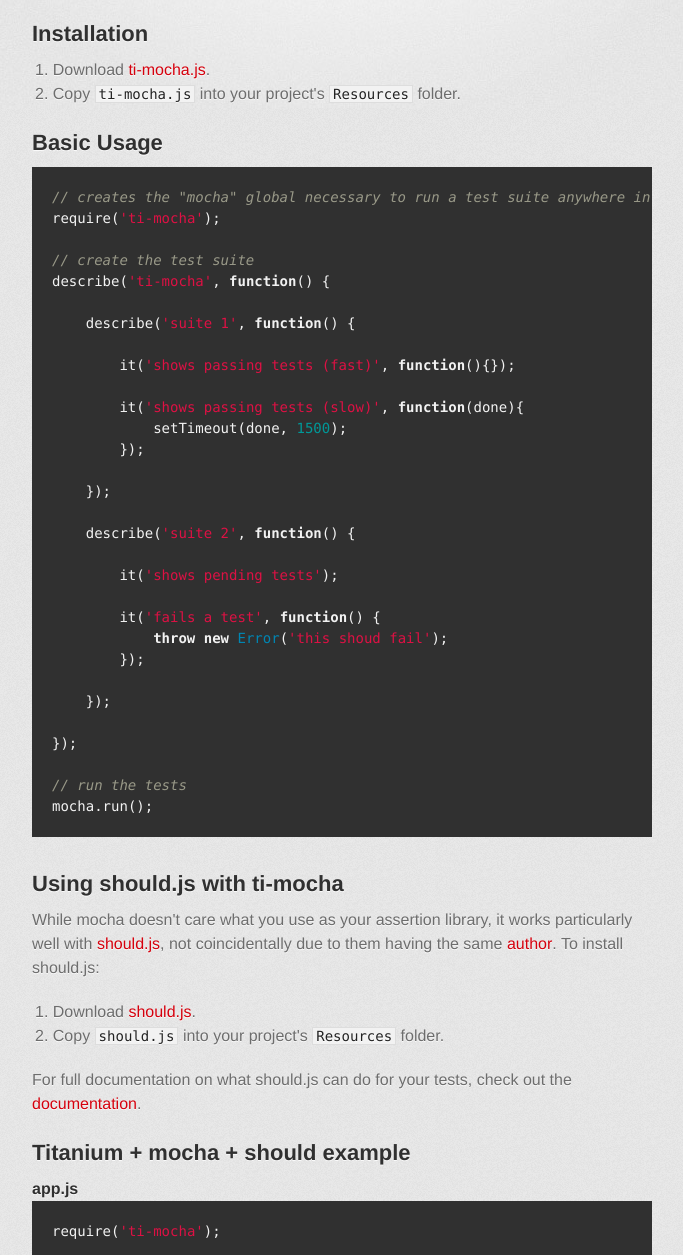
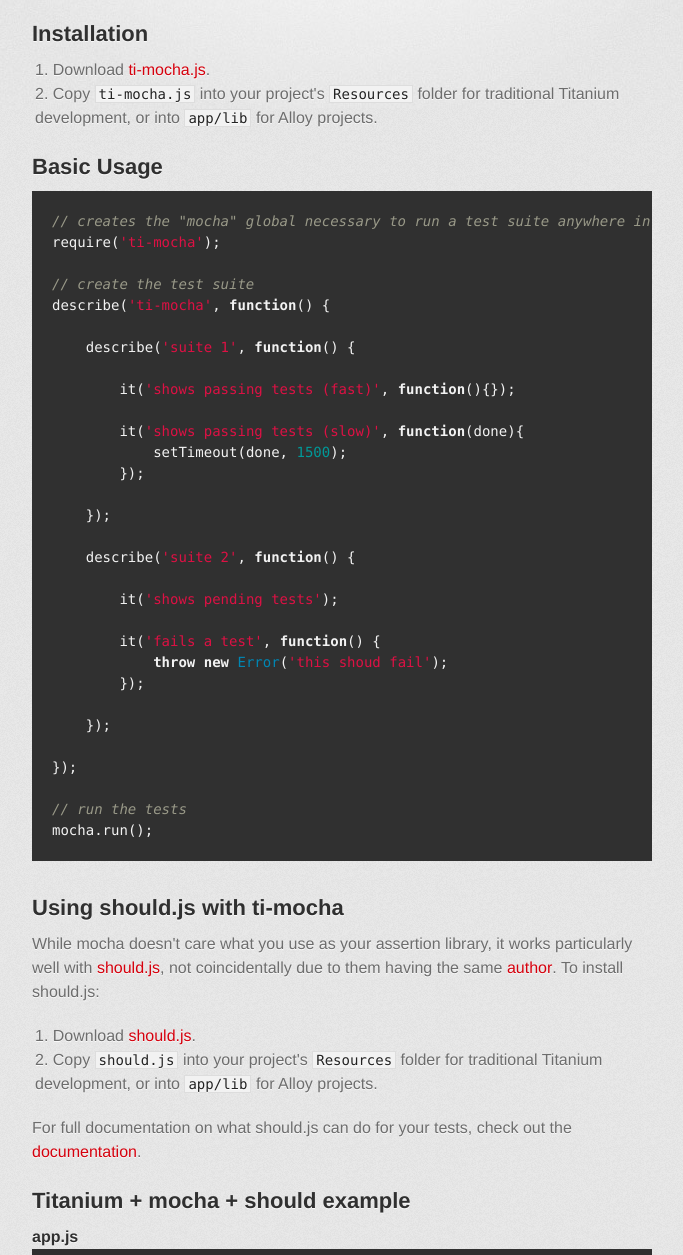
Before and after one commit to tonylukasavage/ti-mocha, a plain HTML site: page index.html in a window 1280 px wide. Shown: the part 465-1720 px from the top of the page, without its empty margins (298-981 px from the left). Drawn offline with Linux system fonts and the light colour scheme; a web font is replaced by a local one.

Commit message:
add notes for alloy installation

```diff
--- a/index.html
+++ b/index.html
@@ -51,7 +51,7 @@
 
 <ol>
 <li>Download <a href="https://raw.github.com/tonylukasavage/ti-mocha/master/ti-mocha.js">ti-mocha.js</a>.</li>
-<li>Copy <code>ti-mocha.js</code> into your project's <code>Resources</code> folder.</li>
+<li>Copy <code>ti-mocha.js</code> into your project's <code>Resources</code> folder for traditional Titanium development, or into <code>app/lib</code> for Alloy projects.</li>
 </ol><h2>
 <a name="basic-usage" class="anchor" href="#basic-usage"><span class="octicon octicon-link"></span></a>Basic Usage</h2>
 
@@ -94,7 +94,7 @@
 
 <ol>
 <li>Download <a href="https://raw.github.com/visionmedia/should.js/master/should.js">should.js</a>.</li>
-<li>Copy <code>should.js</code> into your project's <code>Resources</code> folder.</li>
+<li>Copy <code>should.js</code> into your project's <code>Resources</code> folder for traditional Titanium development, or into <code>app/lib</code> for Alloy projects.</li>
 </ol><p>For full documentation on what should.js can do for your tests, check out the <a href="https://github.com/visionmedia/should.js">documentation</a>.</p>
 
 <h2>
```
